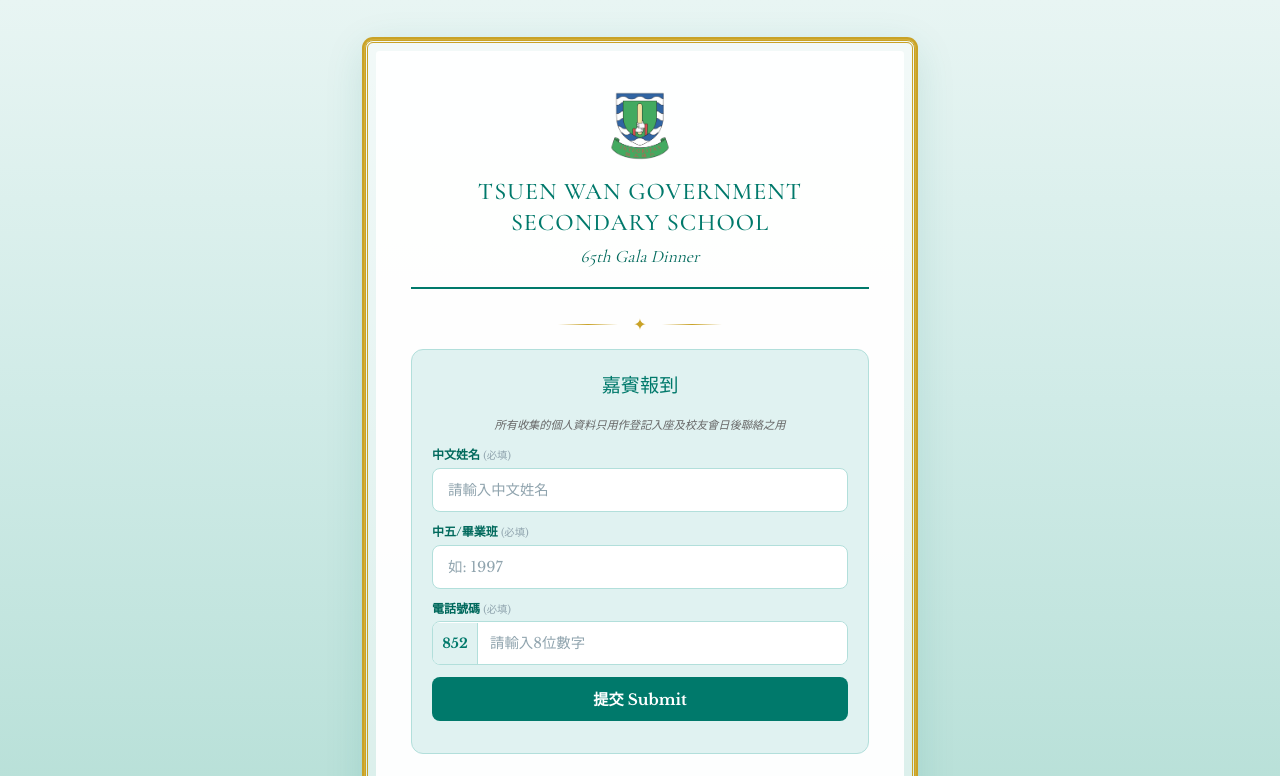
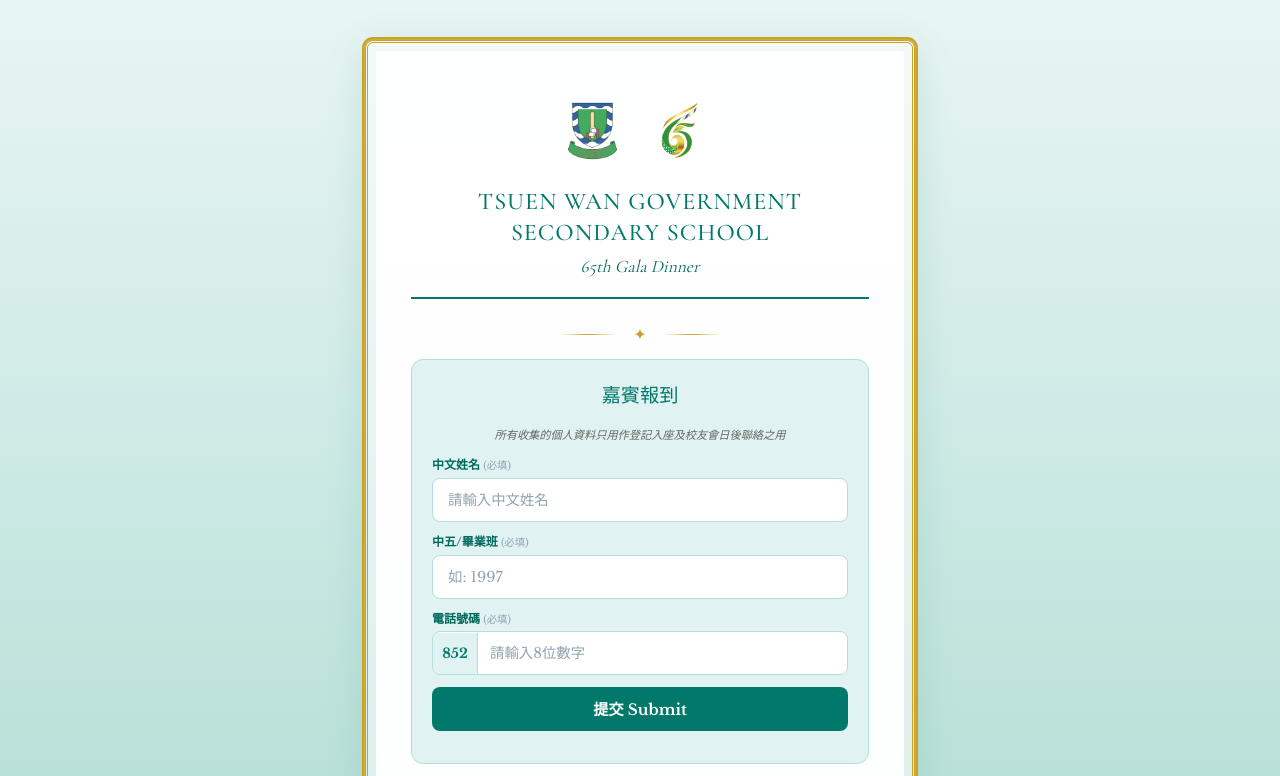
Before and after one commit to cartang0112/twgss_dinner, a plain HTML site: page index.html in a window 1280 px wide. Shown: the top 776 px of the page. Drawn offline with nearby package versions, Linux system fonts and the light colour scheme.

Commit message:
Add 65th Anniversary logo next to school logo

```diff
--- a/index.html
+++ b/index.html
@@ -82,13 +82,19 @@
             display: flex;
             align-items: center;
             justify-content: center;
-            gap: 10px;
+            gap: 15px;
             margin-bottom: 15px;
         }
 
         .school-badge .logo {
-            width: 70px;
-            height: 70px;
+            width: 60px;
+            height: 60px;
+            object-fit: contain;
+        }
+
+        .school-badge .anniversary-logo {
+            width: 80px;
+            height: 80px;
             object-fit: contain;
         }
 
@@ -637,6 +643,7 @@
             <div class="inner-content">
                 <div class="school-badge">
                     <img src="1200px-TWGSS_Emblem.svg.png" alt="TWGSS Logo" class="logo">
+                    <img src="65th-Anniversary-Logo.jpg" alt="65th Anniversary Logo" class="anniversary-logo">
                 </div>
 
                 <div class="header">
```
Also changed, not shown: 65th-Anniversary-Logo.jpg (renamed from 560794382_1285837860247208_8893331824715585905_n.jpg).
